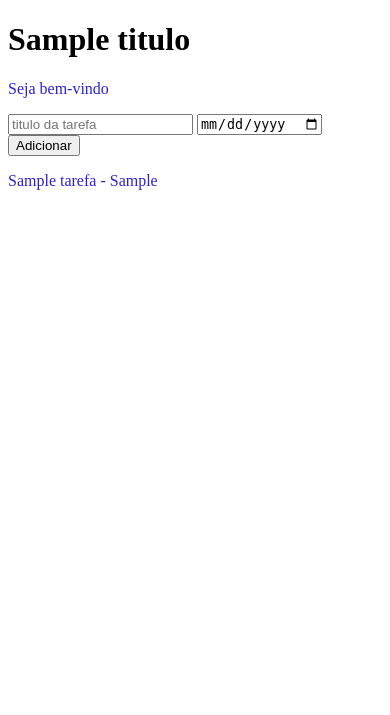
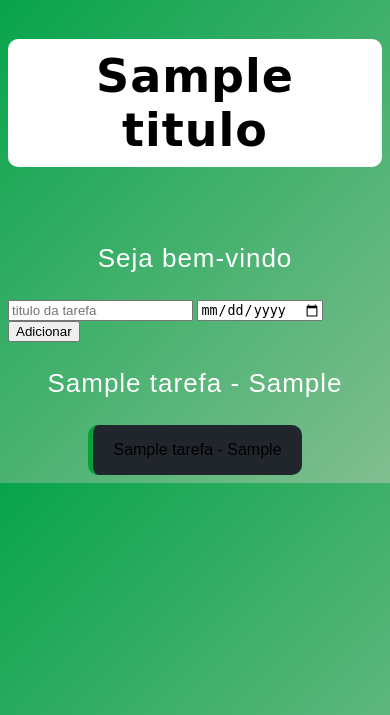
Before and after one commit to Cauazitodev16/agenda, a Flask app: template templates/agenda.html in a window 390 px wide. Shown: the top 715 px of the page. Run offline with Flask 3, Linux system fonts and the light colour scheme; the template is opened without the code that fills it: most values are stand-ins (such as "Sample title", 1, 10 or a date in 2020).

Commit message:
estilizando a agenda

```diff
--- a/static/style.css
+++ b/static/style.css
@@ -1,3 +1,152 @@
 p {
-    color: rgb(45, 33, 214);
+    text-align: center;
+    color: rgb(255, 255, 255);
+    font-size: 26px;
+    letter-spacing: 1px;
 }
+
+body {
+    background: linear-gradient(135deg, rgb(7, 164, 75), rgb(129, 190, 144));
+    font-family: Arial, Helvetica, sans-serif;
+
+    display: flex;
+    flex-direction: column;
+    align-items: center;
+}
+
+h1 {
+    text-align: center;
+    color: #ffffff;
+    margin-bottom: 50px;
+    font-size: 46px;
+    letter-spacing: 1px;
+    font-family: "Brush Script MT", "Brush Script Std", cursive;
+
+    text-align: center;
+    color: #000;
+    margin-bottom: 50px;
+    font-size: 46px;
+    letter-spacing: 1px;
+    font-family: "Brush Script MT", "Brush Script Std", cursive;
+
+    background-color: #ffffff;
+    display: inline-block;
+    padding: 10px 40px;
+    border-radius: 10px;
+}
+
+
+
+
+.formulario {
+    width: 100%;
+    display: flex;
+    gap: 20px;
+    flex-wrap: wrap;
+    margin-bottom: 40px;
+    justify-content: center;
+}
+
+.tarefa {
+    display: flex;
+    justify-content: space-between;
+    align-items: center;
+    background: #21262d;
+    border-left: 5px solid #0a9f39;
+    padding: 16px 20px;
+    border-radius: 10px;
+    transition: background-color 0.3s ease;
+}
+
+.tarefa:hover {
+    background-color: #2c313a;
+}
+
+.tarefa.info {
+    flex: 1;
+    font-size: 20px;
+    color: #ffffff;
+    word-break: break-word;
+}
+
+.tarefa.feita.info {
+    text-decoration: line-through;
+    color: #8b949e;
+    font-family: "Brush Script MT", "Brush Script Std", cursive;
+
+}
+
+.lista-tarefas {
+    display: flex;
+    flex-direction: column;
+    gap: 15px;
+}
+
+.acoes {
+    display: flex;
+    gap: 15px;
+}
+
+
+
+.acoes.check:hover {
+    color: #3fb950;
+    transform: scale(1.2);
+}
+
+.acoes .delete:hover {
+    color: #f85149;
+    transform: scale(1.2);
+}
+
+/* ========= RESPONSIVO ========= */
+@media (max-width: 600px) {
+    .formulario {
+        flex-direction: column;
+    }
+
+    .formulario input,
+    .formulario button {
+        width: 100%;
+    }
+
+    .acoes {
+        flex-direction: row;
+    }
+}
+
+a {
+    text-align: center;
+    color:rgb(255, 255, 255);
+    font-size: 26px;
+    letter-spacing: 1px;
+
+}
+
+.formulario button {
+    background: linear-gradient(135deg, #22c55e, #16a34a);
+    color: #ffffff;
+    border: none;
+    padding: 12px 28px;
+    font-size: 18px;
+    font-weight: bold;
+    border-radius: 30px;
+    cursor: pointer;
+    transition: all 0.3s ease;
+    box-shadow: 0 8px 20px rgba(0, 0, 0, 0.3);
+}
+
+.formulario button:hover {
+    transform: translateY(-3px);
+    box-shadow: 0 12px 25px rgba(0, 0, 0, 0.4);
+    background: linear-gradient(135deg, #16a34a, #15803d);
+}
+
+.formulario button:active {
+    transform: translateY(0);
+    box-shadow: 0 6px 15px rgba(0, 0, 0, 0.3);
+}
+
+.formulario button:focus {
+    outline: none;
+}
--- a/templates/agenda.html
+++ b/templates/agenda.html
@@ -11,4 +11,18 @@
     </form>
     <p>{{ tarefa.titulo_tarefa }} - {{ tarefa.data_conclusao }}</p>
 
+
+
+<div class="lista-tarefas">
+    {% for tarefa in tarefas %}
+        <div class="tarefa">
+            <span class="info">
+                {{ tarefa.titulo_tarefa }} - {{ tarefa.data_conclusao }}
+            </span>
+        </div>
+    {% endfor %}
+</div>
+
+
+
 {% endblock %}
--- a/templates/home.html
+++ b/templates/home.html
@@ -1,6 +1,5 @@
 {% extends "base.html" %}
 
 {% block content %}
-    <p>Seja bem-vindo!</p>
     <a href="/agenda">Agenda</a>
 {% endblock %}
```
Also changed, not shown: app.py (line endings or trailing spaces), data/tarefas.sqlite3, models/tarefa.py (line endings or trailing spaces).
